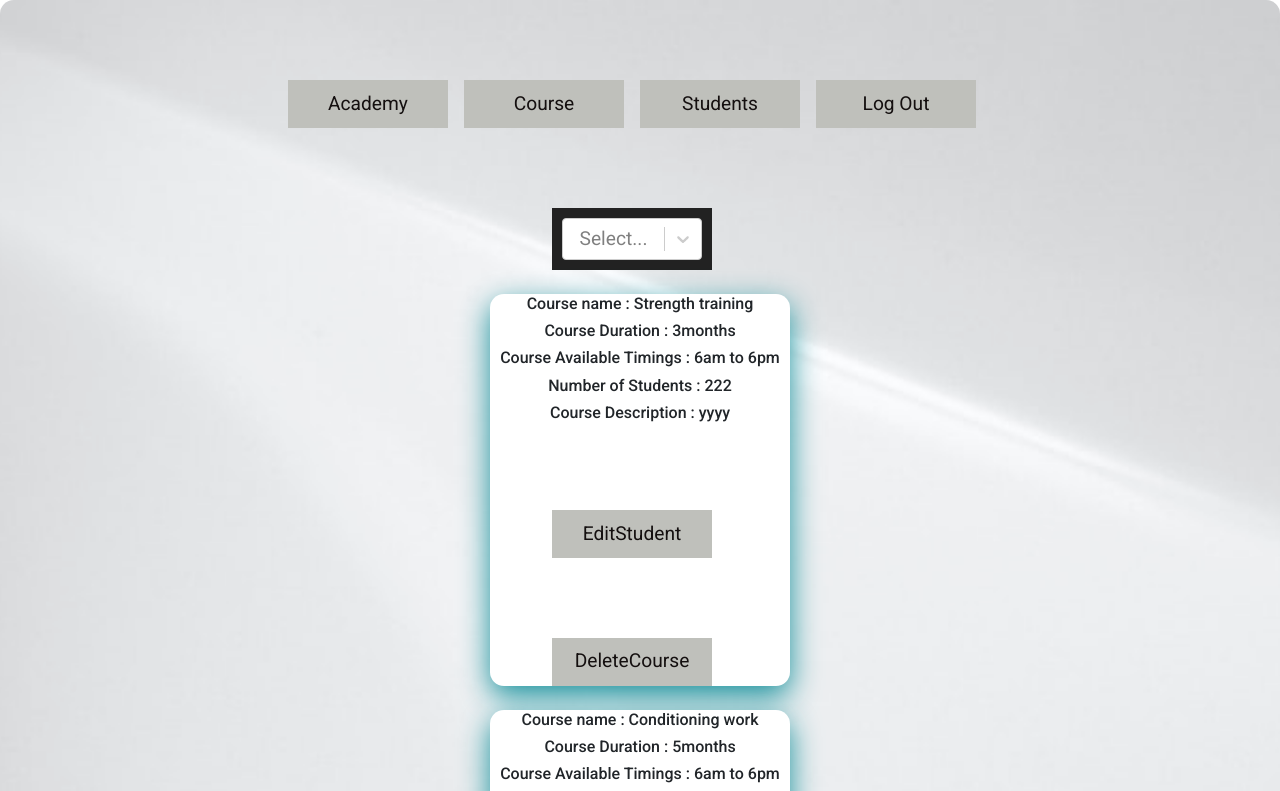
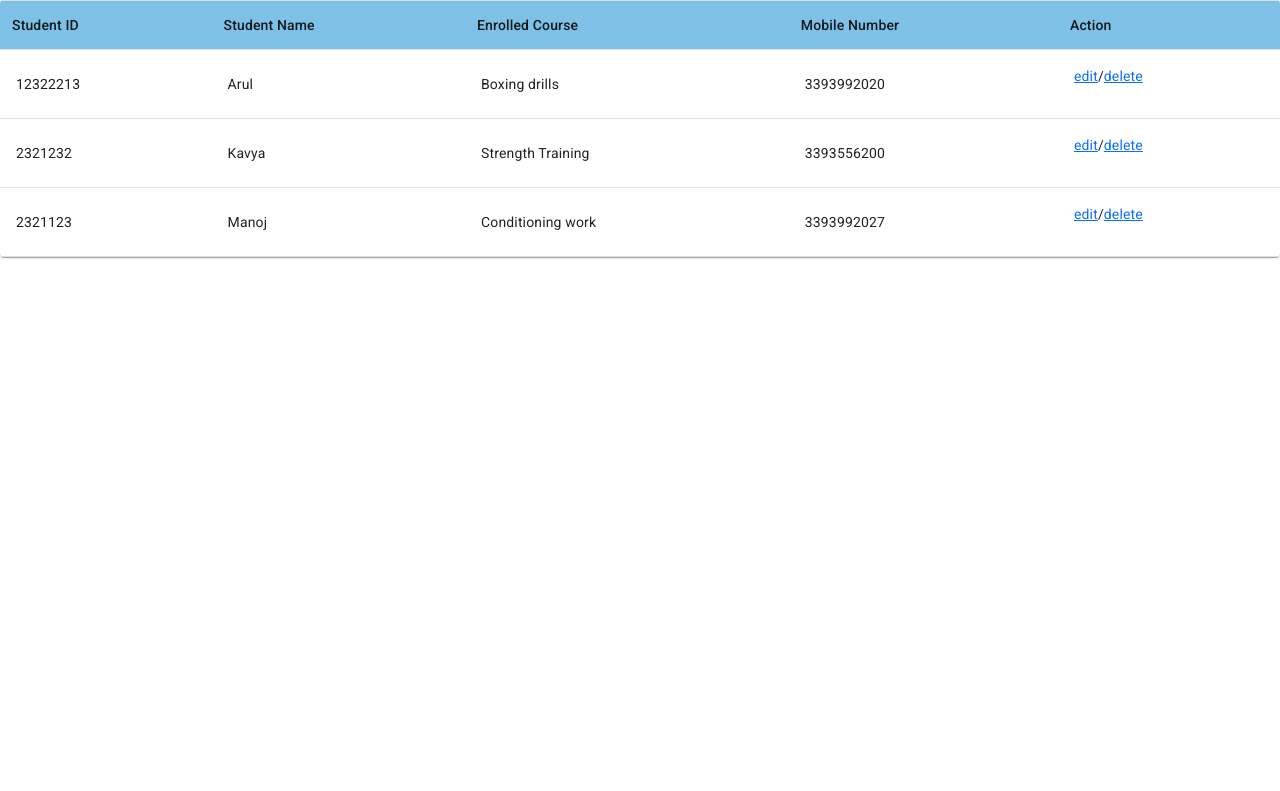
Before and after one commit to iamneo-production/7e5c95ad-008e-492d-a638-4f11c9ba59f1, a React (Create React App) app: page /AdminStudentsList in a window 1280 px wide. Shown: the top 791 px of the page. Built offline with nearby package versions, Linux system fonts and the light colour scheme; a web font is replaced by a local one.

Commit message:
10 commit

```diff
--- a/package.json
+++ b/package.json
@@ -18,7 +18,8 @@
     "react-scripts": "5.0.0",
     "react-select": "^5.2.2",
     "redirect": "^0.2.0",
-    "web-vitals": "^2.1.4"
+    "web-vitals": "^2.1.4",
+    "react-beautiful-dnd": "^13.0.0"
   },
   "scripts": {
     "start": "react-scripts start",
--- a/src/App.css
+++ b/src/App.css
@@ -13,7 +13,10 @@ body {
 .m-5-auto {
     margin: 5rem auto
 }
+.table{
+    background: rgb(127, 192, 230);
 
+}
 .primary-button {
     margin-top: 5rem;
     margin-right: 1rem;
@@ -27,6 +30,7 @@ body {
     cursor: pointer;
     text-transform: capitalize
 }
+
 .secondary-button{
         margin-top: 5rem;
         margin-right: 1rem;
--- a/src/components/AdminPages/AddAcademy.js
+++ b/src/components/AdminPages/AddAcademy.js
@@ -32,9 +32,9 @@ const App = () => {
    else if (EnterAcademyImageUrl.length <8 || EnterAcademyImageUrl.length >14){
      alert("EnterAcademyImageUrl should be minimum 8 characters long");
    }
-    else if(EnterAcademyImageUrl !== confirmEnterAcademyImageUrl){
-        alert("EnterAcademyImageUrls are not matching");
-    }
+    // else if(EnterAcademyImageUrl !== confirmEnterAcademyImageUrl){
+    //     alert("EnterAcademyImageUrls are not matching");
+    // }
     else{
           console.log(data);
          history.push("/AdminAcademy");
@@ -49,7 +49,7 @@ const App = () => {
             <Link to="/AdminAcademy">
                 <button className="primary-button">Academy</button>
             </Link>
-            <Link to="/Enrolled">
+            <Link to="/AdminCourse">
                 <button className="primary-button">Course</button>
             </Link>
             <Link to="/AdminStudentsList">
@@ -61,17 +61,17 @@ const App = () => {
         </div>
         <div className="text-center m-5-auto">
             <form onSubmit={submitHandler}>
-                   <p>Enter AcademyName</p>
+            <p>Enter Academy name</p>
                    <input type="AcademyName" name="AcademyName" id="academyName" value={AcademyName} onChange={changeHandler} required /> <br />
-                   <p>Enter Academyemail</p>
+                   <p>Enter the Academy email</p>
                    <input type="Academyemail" name="Academyemail" id="Academyemail" value={Academyemail} onChange={changeHandler} required /> <br />
-                   <p>Enter EnterAcademyLocation</p>
+                   <p>Enter Academy Location</p>
                    <input type="text" name="EnterAcademyLocation" id="EnterAcademyLocation" value={EnterAcademyLocation} onChange={changeHandler} required /> <br />
-                   <p>Enter ContactNumber</p>
+                   <p>Enter the Contact Number</p>
                    <input type="number" name="ContactNumber" id="ContactNumber" value={ContactNumber} onChange={changeHandler} required /> <br />
-                   <p>Enter EnterAcademyImageUrl</p>
+                   <p>Enter the Academy Image Url</p>
                    <input type="EnterAcademyImageUrl" name="EnterAcademyImageUrl" id="EnterAcademyImageUrl" value={EnterAcademyImageUrl} onChange={changeHandler} required /> <br />
-                   <p>Confirm EnterAcademyImageUrl</p>
+                   <p>Enter Academy description</p>
                    <input type="EnterAcademyImageUrl" name="confirmEnterAcademyImageUrl" id="confirmEnterAcademyImageUrl" value={confirmEnterAcademyImageUrl} onChange={changeHandler} required  /> <br />
                    <button  onClick={()=> setAuth(true)} id="submitButton" type="submit" name="submit">AddAcademy</button>
                 </form>
--- a/src/components/AdminPages/AdminEditStudent.js
+++ b/src/components/AdminPages/AdminEditStudent.js
@@ -32,18 +32,45 @@ const App = () => {
  const submitHandler = e=>{
     e.preventDefault();
 
-    if(EnterAcademyLocation.length <5){
-        alert("EnterAcademyLocation must be atleast 5 characters");
-    }
-   else if(ContactNumber.length !==10){
-       alert("Contact number should be 10 digits");
-   }
-   else if (EnterAcademyImageUrl.length <8 || EnterAcademyImageUrl.length >14){
-     alert("EnterAcademyImageUrl should be minimum 8 characters long");
-   }
-    else if(EnterAcademyImageUrl !== confirmEnterAcademyImageUrl){
-        alert("EnterAcademyImageUrls are not matching");
-    }
+
+    if(firstName.length <3){
+        alert("firstName must be 3 characters");
+      }
+      else if(lastName.length <3){
+        alert("lastName must be 3 characters");
+
+      }
+      else if(fatherName.length <3){
+        alert("fatherName must be 3 characters");
+      }
+      else if(motherName.length <3){
+        alert("motherName must be 3 characters");
+      }
+      else if(age.length >3){
+        alert("age must be lessthan 3 characters");
+
+      }
+      else if(phoneNumber2.length !==10){
+        alert("phoneNumber2 should be 10 digits");
+      }
+      else if(phoneNumber1.length !==10){
+        alert("phoneNumber1 should be 10 digits");
+      }
+      else if(pincode.length <6 || pincode.length >6){
+        alert("pinCode must be 6 characters");
+      }
+      else if(phoneNumber2 == phoneNumber1){
+        alert("phoneNumbers should not be same");
+      }
+      else if(streetName.length <3){
+        alert("streetName must be 3 characters");
+
+      }
+      else if(areaName.length <3){
+        alert("areaName must be 3 characters");
+
+      }
+
     else{
           console.log(data);
          history.push("/AdminAcademy");
@@ -70,21 +97,23 @@ const App = () => {
         </div>
         <div className="text-center m-5-auto">
             <form onSubmit={submitHandler}>
-            <p>enter your first name</p>
+            <p>Enter First name</p>
                    <input type="text" name="firstName" id="firstName" value={firstName} onChange={changeHandler} required /> <br />
-                   <p>enter your Last name</p>
+                   <p>Enter Last name</p>
                    <input type="text" name="lastName" id="lastName" value={lastName} onChange={changeHandler} required /> <br />
-                   <p>enter your father name</p>
+                   <p>Enter Father name</p>
                    <input type="text" name="fatherName" id="fatherName" value={fatherName} onChange={changeHandler} required /> <br />
-                   <p>enter your mother name</p>
+                   <p>Enter Mother name</p>
                    <input type="text" name="motherName" id="motherName" value={motherName} onChange={changeHandler} required /> <br />
-                   <p>enter male or female</p>
+                   <p>Enter male or female</p>
                    <input type="text" name="gender" id="male/female" value={gender} onChange={changeHandler} required /> <br />
-                   <p>enter email Id</p>
+                   <p>Enter email</p>
                    <input type="email" name="email" id="email" value={email} onChange={changeHandler} required /> <br />
-                   <p>enter your age</p>
+                   {/* <input type="email" name="emailid" id="emailid" value={emailid} onChange={changeHandler} required /> <br /> */}
+
+                  <p>Enter age</p>
                    <input type="number" name="age" id="age" value={age} onChange={changeHandler} required /> <br />
-                   <p>enter phone number</p>
+                   <p>Enter phone number</p>
                    <input type="number" name="phoneNumber1" id="phoneNumber1" value={phoneNumber1} onChange={changeHandler} required /> <br />
                    <p>Enter Alternate phone number</p>
                    <input type="number" name="phoneNumber2" id="phoneNumber2" value={phoneNumber2} onChange={changeHandler} required /> <br />
@@ -106,7 +135,7 @@ const App = () => {
 
                   <p>Enter Pincode</p>
                    <input type="number" name="pincode" id="pincode" value={pincode} onChange={changeHandler} required /> <br />
-                   <button  onClick={()=> setAuth(true)} id="enrollNowButton" type="submit" name="submit">Update Students</button>
+                   <button  onClick={()=> setAuth(true)} id="enrollNowButton" type="submit" name="submit">Update Student</button>
                 </form>
             </div>
             </header>
--- a/src/components/AdminPages/AdminStudentsList.js
+++ b/src/components/AdminPages/AdminStudentsList.js
@@ -1,86 +1,54 @@
-import React from "react";
 import '../../Enrolled.css'
 import { Link } from 'react-router-dom'
-import Select from 'react-select';
+import React from "react"
+import { TableContainer, Table, TableBody, TableCell, TableHead, TableRow, Paper } from '@material-ui/core'
+export default function StudentList() {
+	return (
+		<TableContainer component={Paper}>
+			<Table>
+				<TableHead className="table">
+					<TableRow>
+						<TableCell>Student ID</TableCell>
+						<TableCell>Student Name</TableCell>
+						<TableCell>Enrolled Course</TableCell>
+						<TableCell>Mobile Number</TableCell>
 
-const aquaticCreatures = [
-	{ label: 'Strength training', value: 'Strength training' },
-	{ label: 'Gymnastics training', value: 'Gymnastics training' },
-  ];
+						<TableCell>Action</TableCell>
 
-export default function ProfileCard() {
-	return (
+					</TableRow>
+				</TableHead>
+				<TableBody>
+					<TableRow>
+						<TableCell>12322213</TableCell>
+						<TableCell>Arul</TableCell>
+						<TableCell>Boxing drills</TableCell>
+						<TableCell>3393992020</TableCell>
+						<TableCell>
+						<p><Link to="/AdminEditStudent">edit</Link>/<Link to="/">delete</Link></p>
 
-<header>
-<div>
-		<Link to="/AdminAcademy">
-			<button className="primary-button">Academy</button>
-		</Link>
+						</TableCell>
+					</TableRow>
+					<TableRow>
+						<TableCell>2321232</TableCell>
+						<TableCell>Kavya</TableCell>
+						<TableCell>Strength Training</TableCell>
+						<TableCell>3393556200</TableCell>
+						<TableCell>
+						<p><Link to="/AdminEditStudent">edit</Link>/<Link to="/">delete</Link></p>
+						</TableCell>
+					</TableRow>
+					<TableRow>
+						<TableCell>2321123</TableCell>
+						<TableCell>Manoj</TableCell>
+						<TableCell>Conditioning work</TableCell>
+						<TableCell>3393992027</TableCell>
+						<TableCell>
+						<p><Link to="/AdminEditStudent">edit</Link>/<Link to="/">delete</Link></p>
 
-		<Link to="/AdminCourse">
-			<button className="primary-button">Course</button>
-		</Link>
-
-
-		<Link to="/AdminStudentsList">
-			<button className="primary-button">Students</button>
-		</Link>
-
-		<Link to="/">
-		<button className="primary-button">Log out</button>
-			</Link>
-
-		<br/>
-		<center>
-		<div className="App">
-      <Select
-        options={aquaticCreatures}
-      />
-    </div>
-	</center>
-		<br />
-		<center>
-		<div className="card-container" id="enrolledCourse">
-
-			 <h6>Course name : Strength training</h6>
-             <h6> Course Duration : 3months</h6>
-             <h6> Course Available Timings : 6am to 6pm</h6>
-			<h6>Number of Students : 222</h6>
-            <h6>Course Description : yyyy</h6>
-
-		<Link to="/AdminEditStudent">
-		<button className="primary-button">EditStudent</button>
-        </Link>
-        <Link to="">
-		<button className="primary-button">DeleteCourse</button>
-        </Link>
-
-            </div>
-			<br />
-
-		<div className="card-container" id="enrolledCourse">
-
-			 <h6>Course name : Conditioning work</h6>
-             <h6> Course Duration : 5months</h6>
-             <h6> Course Available Timings : 6am to 6pm</h6>
-			<h6>Number of Students : 122</h6>
-            <h6>Course Description : yyyy</h6>
-
-		<Link to="/AdminEditStudent">
-		<button className="primary-button">EditStudent</button>
-        </Link>
-        <Link to="/">
-		<button className="primary-button">DeleteCourse</button>
-        </Link>
-
-            </div>
-			</center>
-            <Link to="/AdminAddStudent">
-		<button className="primary-button">Add Students</button>
-        </Link>
-		<br/>
-		<br/>
-		</div>
-		</header>
-	);
+						</TableCell>
+					</TableRow>
+				</TableBody>
+			</Table>
+		</TableContainer>
+	)
 }
```
Also changed, not shown: 1 other file (tests, documents, lock files or other folders).
